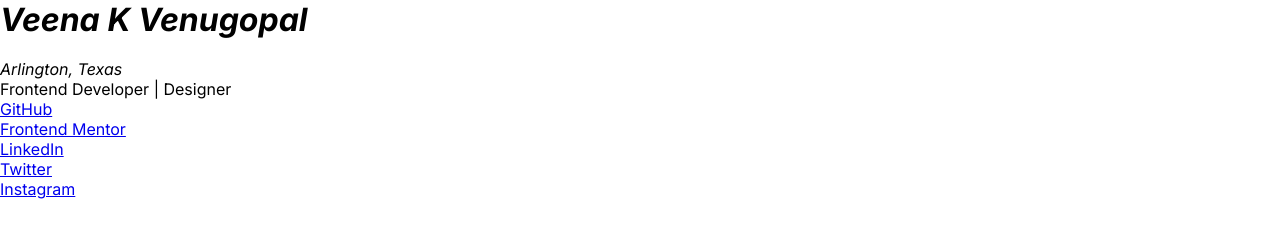
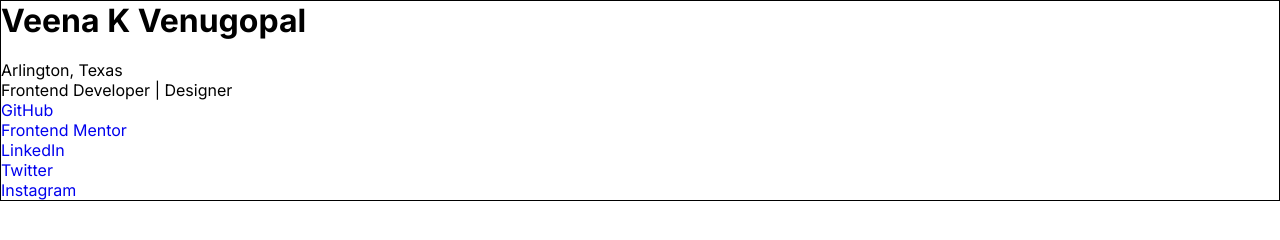
Before and after one commit to Veena-K-Venugopal/fm-social-links-profile, a plain HTML site: page index.html in a window 1280 px wide. Drawn offline with Linux system fonts and the light colour scheme.

Commit message:
Changed styles of text and links

```diff
--- a/styles.css
+++ b/styles.css
@@ -3,3 +3,15 @@
     padding: 0;
     font-family: "Inter", sans-serif;
 }
+
+.main-content {
+    border: 1px solid;
+}
+
+a {
+    text-decoration: none;
+}
+
+.details {
+    font-style: normal;
+}
```
